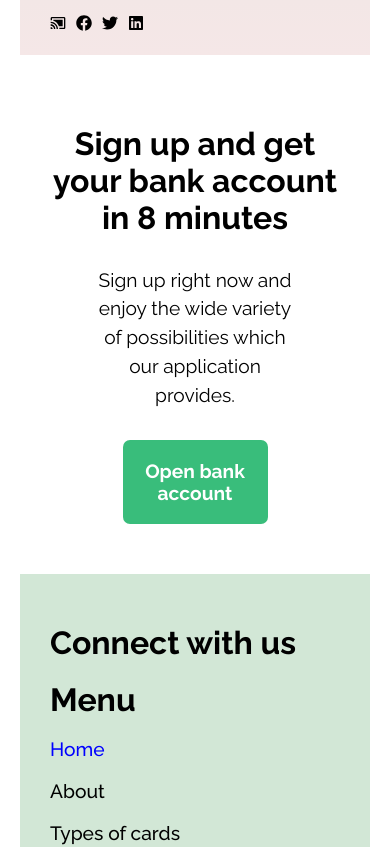
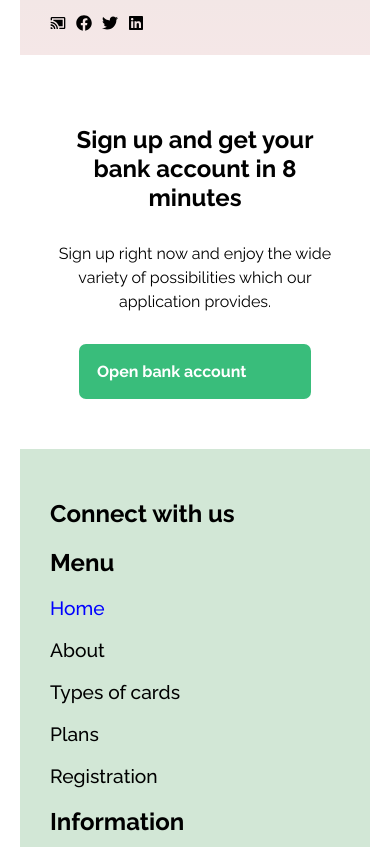
Before and after one commit to Trend20/Softwer, a React (Create React App) app: page / in a window 390 px wide. Shown: the part 4600-5447 px from the top of the page. Built offline with nearby package versions, Linux system fonts and the light colour scheme.

Commit message:
working on the  footer section

```diff
--- a/src/components/pages/Home/Home.css
+++ b/src/components/pages/Home/Home.css
@@ -562,7 +562,7 @@
     }
 
     .sign-up h1{
-        font-size: 2rem;
+        font-size: 1.5rem;
         text-align: center;
         justify-content: center;
         align-items: center;
@@ -571,15 +571,17 @@
 
     .sign-up p{
         margin-top: 30px;
-        font-size: 1.2rem;
-        width: 70%;
+        font-size: 1rem;
+        width: 100%;
         text-align: center;
         line-height: 1.5;
     }
 
     .sign-up button{
-        width: 50%;
-        padding: 20px;
+        width: 80%;
+        padding: 18px;
+        font-size: 1rem;
+        display: flex;
     }
 }
 /* end of sign up section */
@@ -695,7 +697,7 @@ footer{
 
     .footer-menu h1{
         display: flex;
-        font-size: 2rem;
+        font-size: 1.5rem;
         width: 100%;
     }
 
@@ -707,7 +709,7 @@ footer{
     }
 
     .footer-nav h3{
-        font-size: 2rem;
+        font-size: 1.5rem;
     }
 
     .footer-nav a{
@@ -777,5 +779,7 @@ footer{
 
     .copyright{
         margin-top: 20px;
+        width: 100%;
+        font-size: 0.8rem;
     }
 }
```
